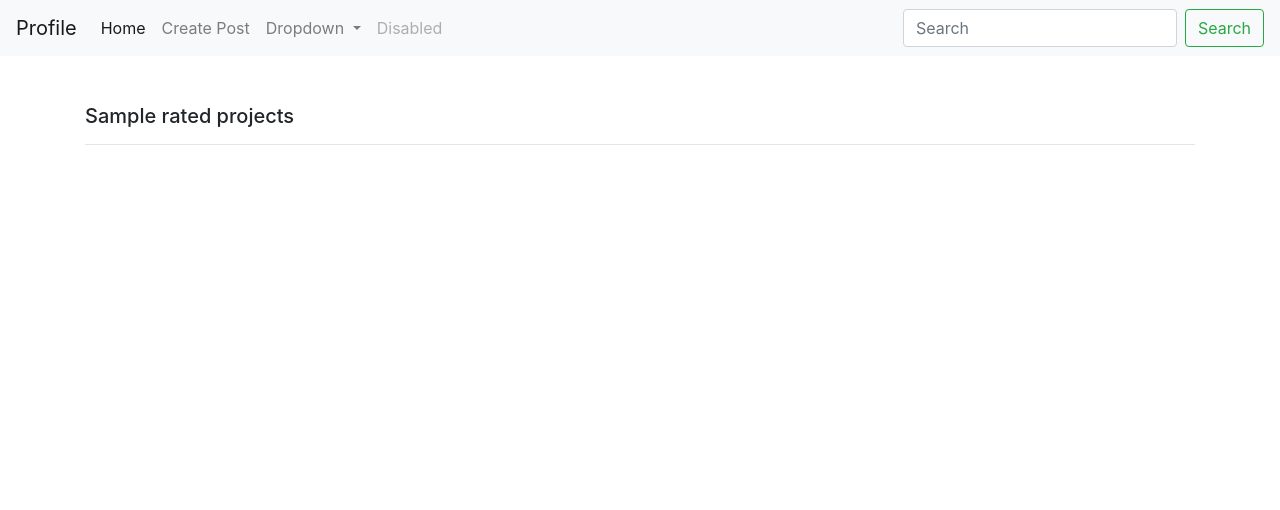
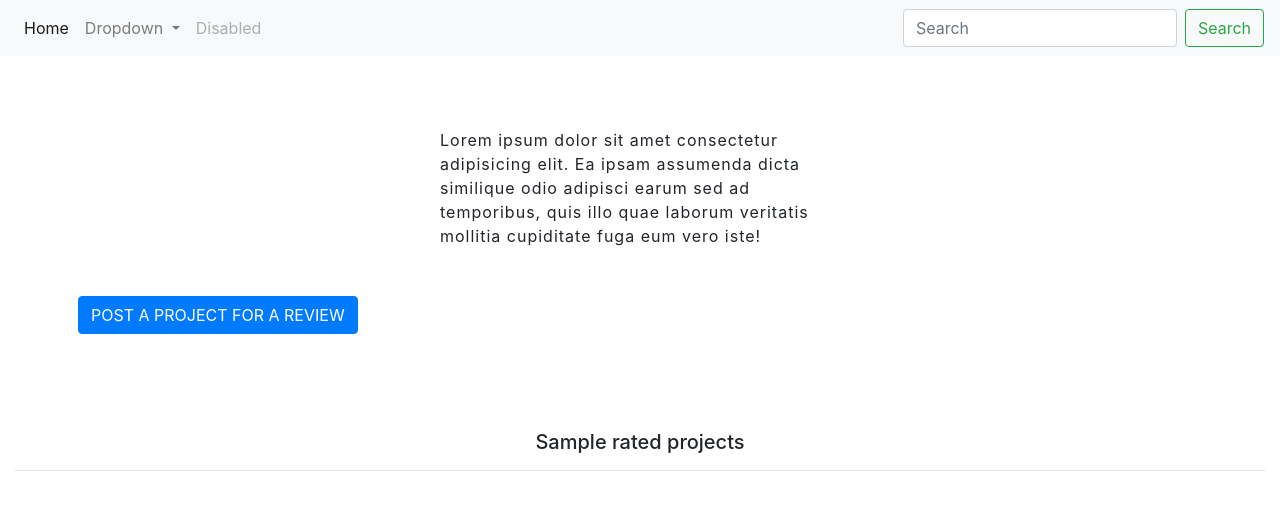
Before and after one commit to crispus-nj/Awwards-clone, a Django app: page / in a window 1280 px wide. Shown: the top 510 px of the page. Run offline with Django 4.2, Linux system fonts and the light colour scheme; data that the repository does not hold is empty; some libraries are stand-ins or nearby versions.

Commit message:
created an introdution paragragh in the homepage to display about awwwards, styled the backgroud image to fit center and added a button to redirect the user to the create-post page. styled the section by another static file inside css folder called main.css. Restricted unauthorised users from access routes that are protected

```diff
--- a/accounts/templates/accounts/login.html
+++ b/accounts/templates/accounts/login.html
@@ -1,10 +1,10 @@
 {% extends 'base.html' %}
 {% block content %}
 <div class="row">
-    <div class="col-md-6">
+    <div class="col-md-6 container">
 
     </div>
-    <div class="col-md-6">
+    <div class="col-md-6" style="margin-top: auto;margin-bottom:auto">
         <h5 class="text-center mt-5 mb-5">WELCOME TO AWWWARDS</h5>
         <div class="div d-flex justify-content-between align-items-center">
             <div class="info">
--- a/accounts/templates/accounts/register.html
+++ b/accounts/templates/accounts/register.html
@@ -1,7 +1,7 @@
 {% extends 'base.html' %}
 {% block content %}
 <div class="row">
-    <div class="col-md-6">
+    <div class="col-md-6 container">
     </div>
     <div class="col-md-6">
         <h5 class="text-center mt-5 mb-5">WELCOME TO AWWWARDS</h5>
--- a/projects/templates/projects/index.html
+++ b/projects/templates/projects/index.html
@@ -1,15 +1,29 @@
 {% extends 'base.html' %}
 {% block content %}
+<div class="container-fluid">
+  <div class="row mt-3">
+    <div class="col-md-12 container">
+        <div class="container-home">
+            <h1 class="text-white">Welcome To AWWWARDS Website</h1>
+            <p style="max-width: 400px;margin:auto;letter-spacing: 1px;">Lorem ipsum dolor sit amet consectetur adipisicing elit. Ea ipsam assumenda dicta similique odio adipisci earum sed ad temporibus, quis illo quae laborum veritatis mollitia cupiditate fuga eum vero iste!</p>
+          <form action="{% url 'create-post'%}" method="POST">
+            {% csrf_token %}
+            <button class="btn btn-primary m-5" type="submit">POST A PROJECT FOR A REVIEW</button>
+          </form>
+        </div>
+    </div>
+  </div>
+</div>
 <div class="row mt-5">
     <div class="col-md-12">
-        <h5>Sample rated projects</h5>
+        <h5 class="text-center">Sample rated projects</h5>
     <hr>
-
     </div>
 </div>
-<div class="row">
+<div class="container-fluid">
+  <div class="row">
     {% for post in posts %}
-    <div class="col-md-4">
+    <div class="col-md-3">
     <div class="card">
         <img src="{{post.image.url}}" class="card-img-top" alt="..." style="max-height: 380px;">
         <div class="card-body">
@@ -42,4 +56,6 @@
     </div>
     {% endfor %}
 </div>
+</div>
+
 {% endblock %}
--- a/templates/base.html
+++ b/templates/base.html
@@ -15,11 +15,12 @@
     <link rel="stylesheet" href="https://cdn.jsdelivr.net/npm/bootstrap@4.0.0/dist/css/bootstrap.min.css"
         integrity="sha384-Gn5384xqQ1aoWXA+058RXPxPg6fy4IWvTNh0E263XmFcJlSAwiGgFAW/dAiS6JXm" crossorigin="anonymous">
         <link rel="stylesheet" href="{% static 'css/profile.css'%}">
+        <link rel="stylesheet" href="{% static 'css/main.css'%}">
 </head>
 
 <body>
     {% include 'includes/navbar.html'%}
-    <div class="container">
+    <div class="container-fluid">
         {% block content %}
         {% endblock %}
     </div>
--- a/templates/includes/navbar.html
+++ b/templates/includes/navbar.html
@@ -1,5 +1,4 @@
 <nav class="navbar navbar-expand-lg navbar-light bg-light">
-    <a class="navbar-brand" href="{% url 'profile' request.user.id %}">Profile</a>
     <button class="navbar-toggler" type="button" data-toggle="collapse" data-target="#navbarSupportedContent" aria-controls="navbarSupportedContent" aria-expanded="false" aria-label="Toggle navigation">
       <span class="navbar-toggler-icon"></span>
     </button>
@@ -9,9 +8,14 @@
         <li class="nav-item active">
           <a class="nav-link" href="{% url 'home'%}">Home <span class="sr-only">(current)</span></a>
         </li>
+        {% if request.user.is_authenticated %}
         <li class="nav-item">
           <a class="nav-link" href="{% url 'create-post'%}">Create Post</a>
         </li>
+        <li class="nav-item">
+          <a class="navbar-brand" href="{% url 'profile' request.user.id %}">Profile</a>
+        </li>
+        {% endif %}
         <li class="nav-item dropdown">
           <a class="nav-link dropdown-toggle" href="#" id="navbarDropdown" role="button" data-toggle="dropdown" aria-haspopup="true" aria-expanded="false">
             Dropdown
```
